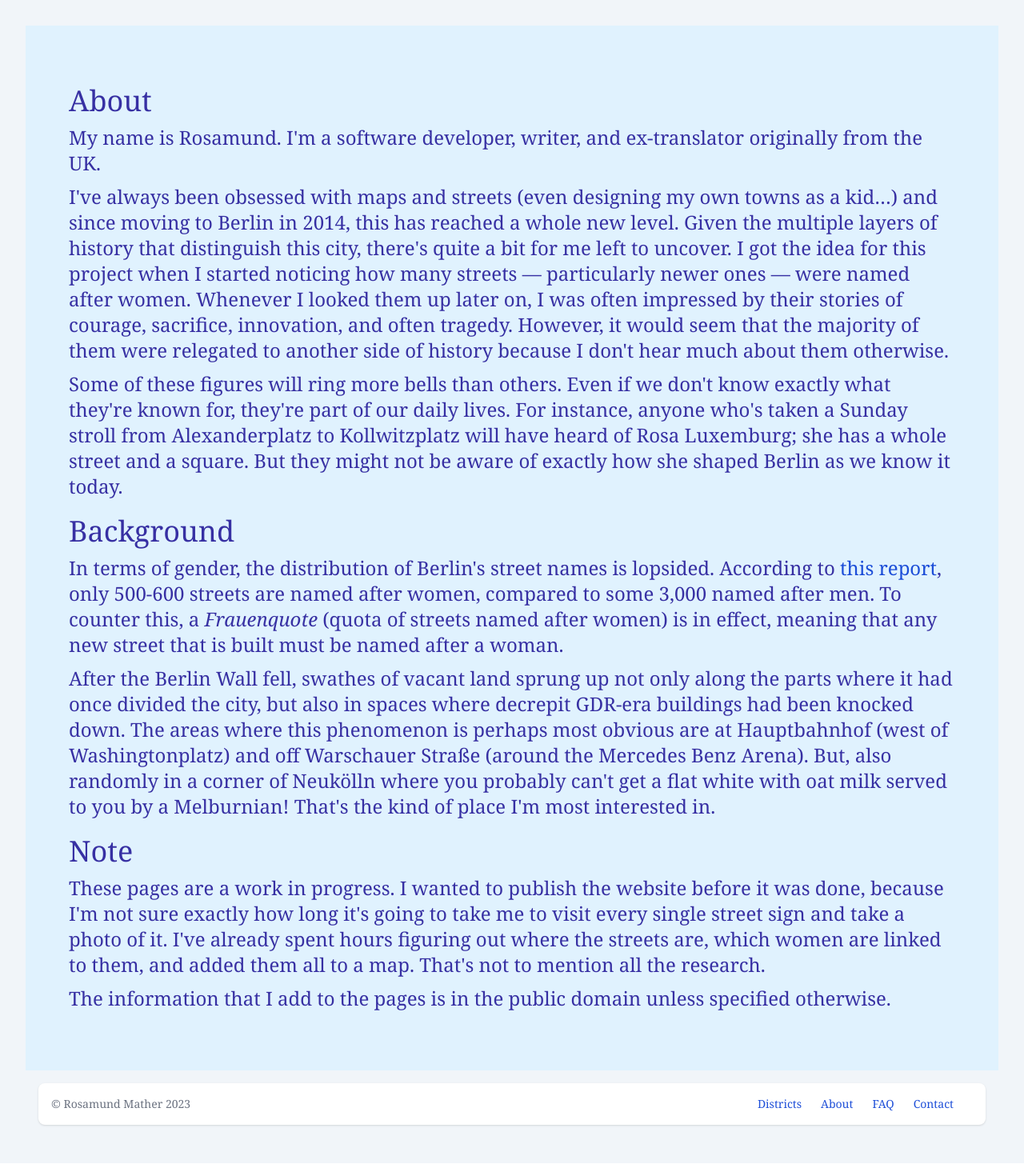
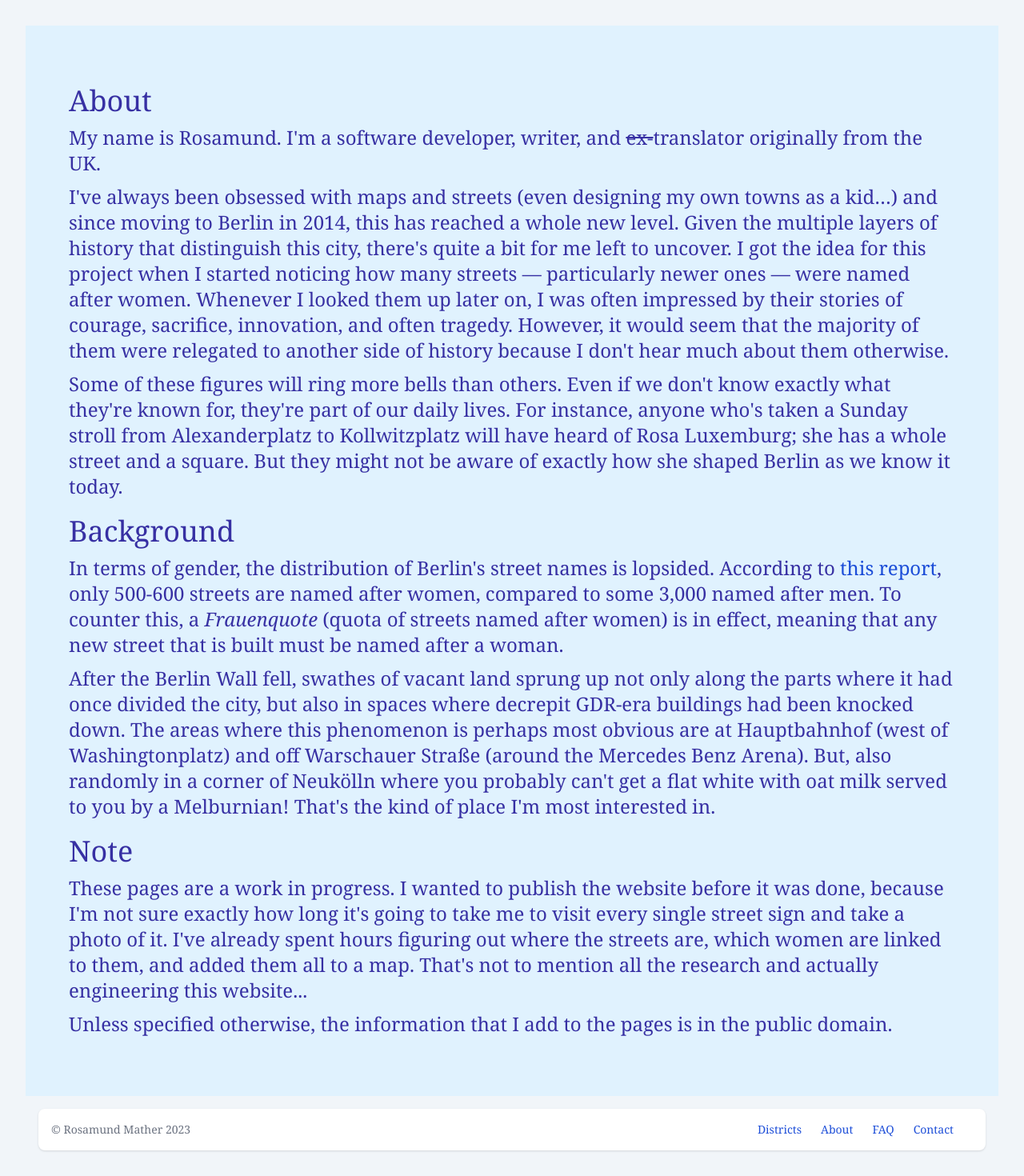
Before and after one commit to rosamundm/womens-history-of-berlin--frontend, a React (Create React App) app: page /about in a window 1280 px wide. Shown: the top 1470 px of the page at 80% size. Built offline with nearby package versions, Linux system fonts and the light colour scheme.

Commit message:
Make changes to About, add build redirect file

```diff
--- a/src/components/staticPages/About.js
+++ b/src/components/staticPages/About.js
@@ -15,7 +15,7 @@ export default function AboutPage() {
                         About
                     </div>
                     <p class="pb-2.5">
-                        My name is Rosamund. I'm a software developer, writer, and ex-translator originally from the UK.
+                        My name is Rosamund. I'm a software developer, writer, and <s>ex-</s>translator originally from the UK.
                     </p>
                     <p class="pb-2.5">
                         I've always been obsessed with maps and streets (even designing my own towns as a kid…) and
@@ -53,10 +53,10 @@ export default function AboutPage() {
                     <p class="pb-2.5">
                         These pages are a work in progress. I wanted to publish the website before it was done, because I'm not sure exactly how long it's
                         going to take me to visit every single street sign and take a photo of it. I've already spent hours figuring out where the streets are,
-                        which women are linked to them, and added them all to a map. That's not to mention all the research.
+                        which women are linked to them, and added them all to a map. That's not to mention all the research and actually engineering this website...
                     </p>
                     <p class="pb-2.5">
-                        The information that I add to the pages is in the public domain unless specified otherwise.
+                        Unless specified otherwise, the information that I add to the pages is in the public domain.
                     </p>
 
                 </div>
```
Also changed, not shown: 1 other file (tests, documents, lock files or other folders).
